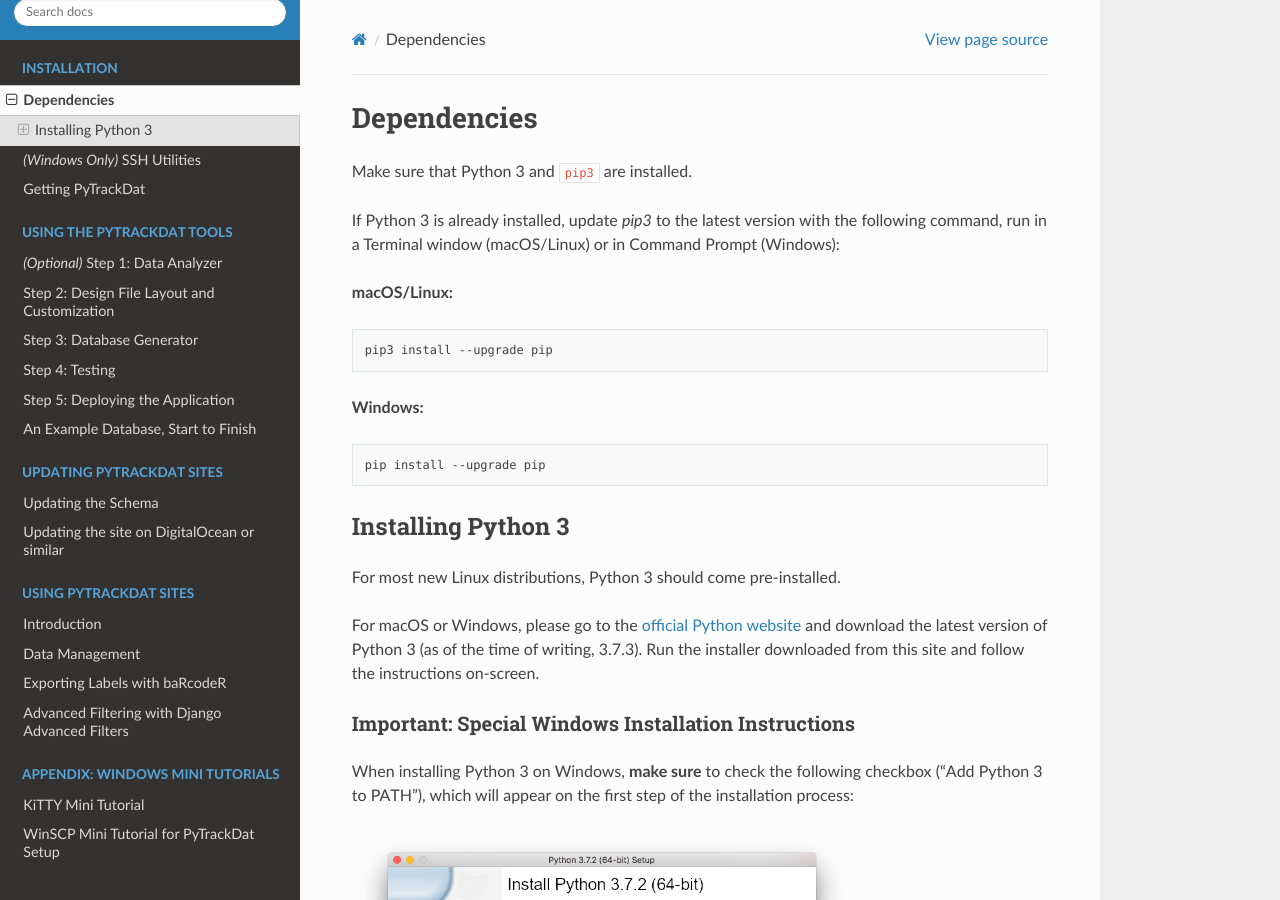
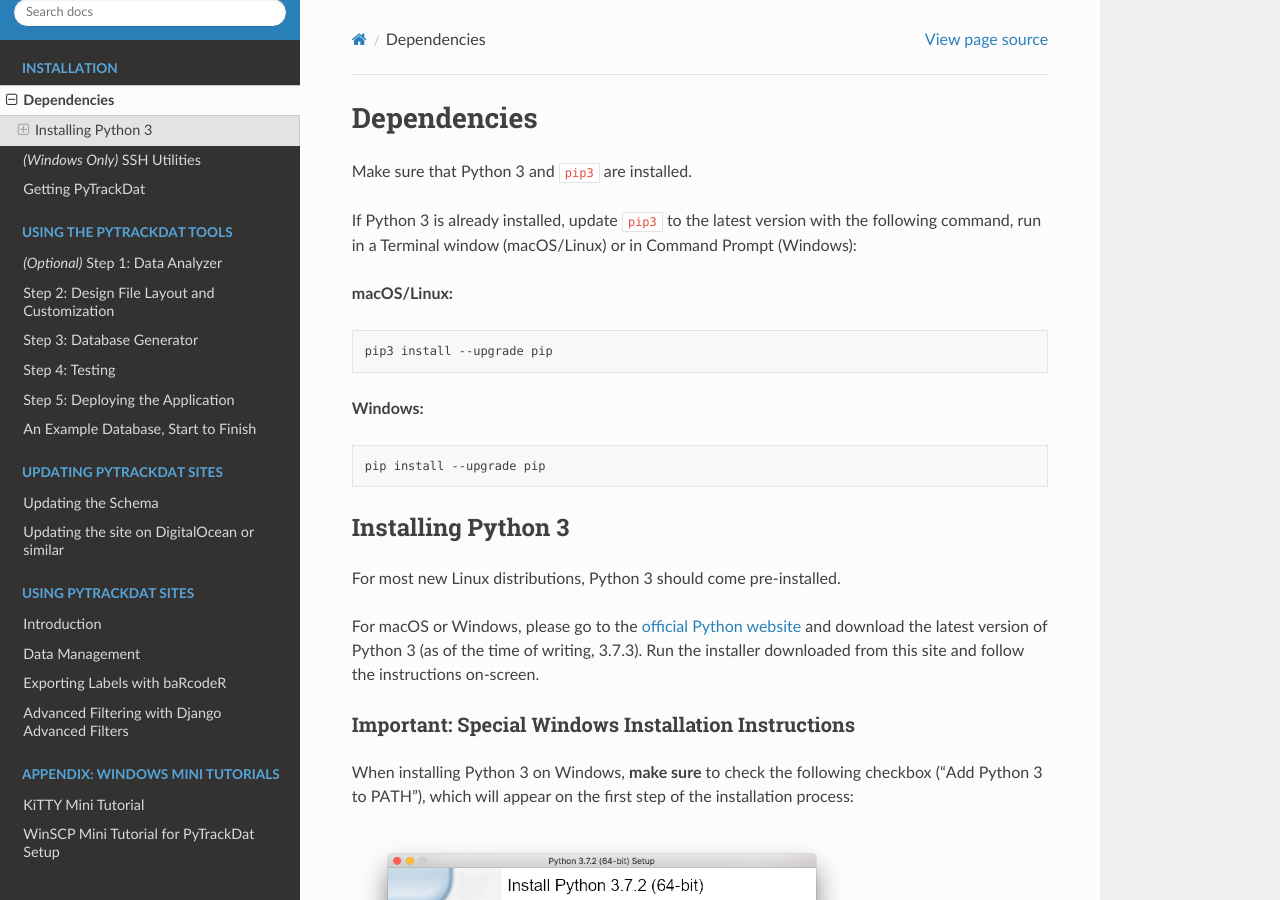
Before and after one commit to pytrackdat/pytrackdat, a Sphinx documentation site: the page built from docs/installation/dependencies.rst, in a window 1280 px wide and 900 px high. Built offline with Sphinx 7.4.7 and the Read the Docs theme 2.0.0, drawn with Linux system fonts in a browser that asks for light colours.

Commit message:
Fix a code style thing

```diff
--- a/docs/installation/dependencies.rst
+++ b/docs/installation/dependencies.rst
@@ -4,9 +4,9 @@ Dependencies
 
 Make sure that Python 3 and ``pip3`` are installed.
 
-If Python 3 is already installed, update `pip3` to the latest version with the
-following command, run in a Terminal window (macOS/Linux) or in Command Prompt
-(Windows):
+If Python 3 is already installed, update ``pip3`` to the latest version with
+the following command, run in a Terminal window (macOS/Linux) or in Command
+Prompt (Windows):
 
 **macOS/Linux:**
 
```
